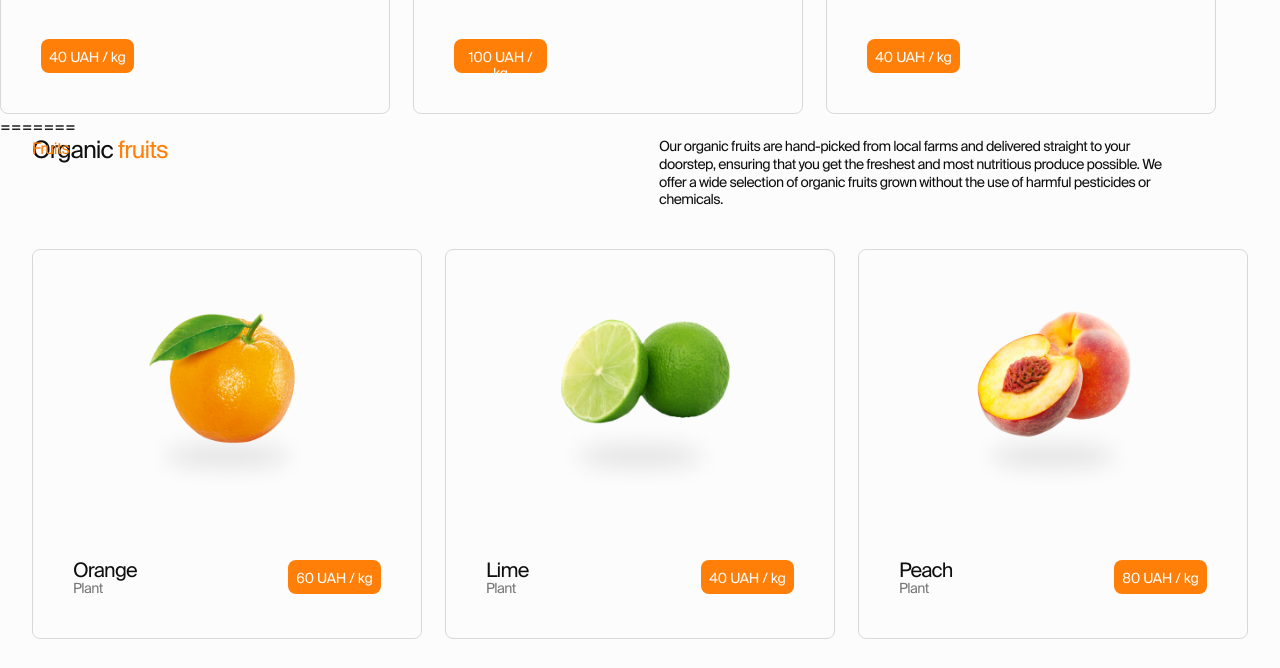
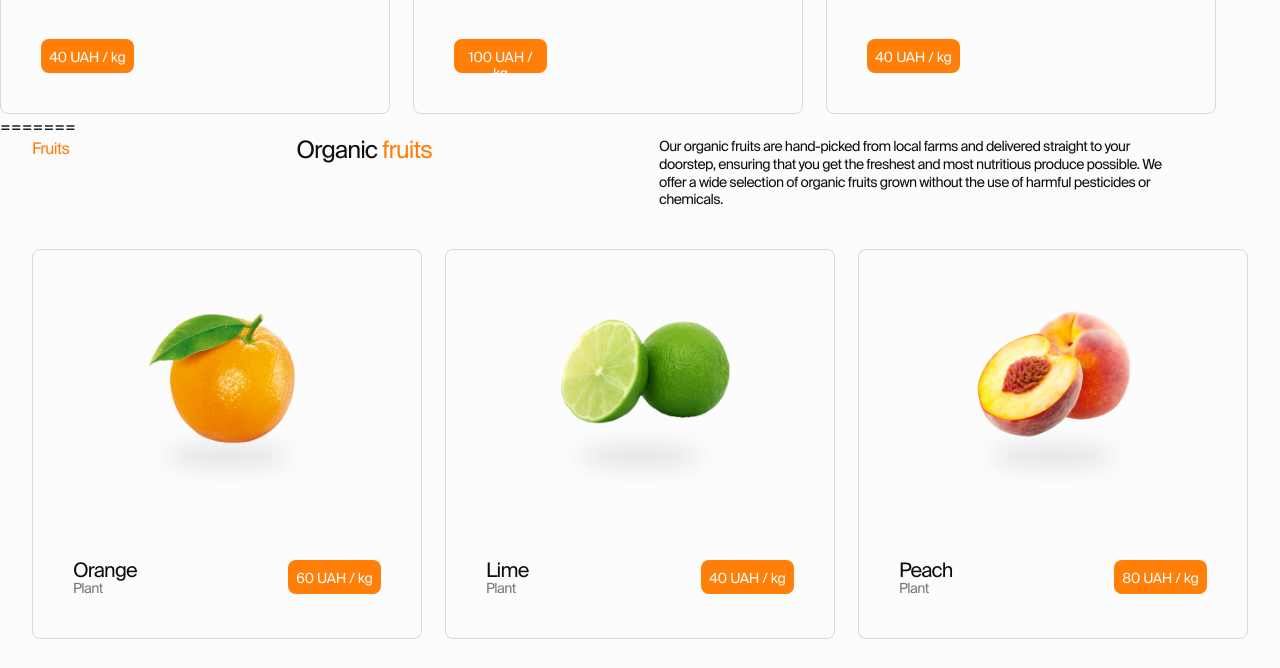
Before and after one commit to 1Valent/orange-life-style, a website built with Vite: page src/index.html in a window 1280 px wide. Shown: the part 2000-2668 px from the top of the page. Built offline with nearby package versions, Linux system fonts and the light colour scheme; files whose address does not match are found by name.

Commit message:
base fix

```diff
--- a/src/css/base.css
+++ b/src/css/base.css
@@ -47,29 +47,6 @@ img {
   }
 }
 
-.section-name {
-  display: block;
-  font-weight: 400;
-  font-size: 16px;
-  line-height: 20px;
-  letter-spacing: -0.04em;
-  color: #ff7f08;
-  padding-bottom: 20px;
-}
-
-@media screen and (min-width: 768px) {
-  .section-name {
-    font-size: 14px;
-    line-height: 18px;
-    position: absolute;
-  }
-}
-}
-@media screen and (min-width: 1280px) {
-  .section-table-content {
-    margin-right: 80px;
-  }
-}
 /* h2 */
 .section-name {
   font-weight: 400;
```
